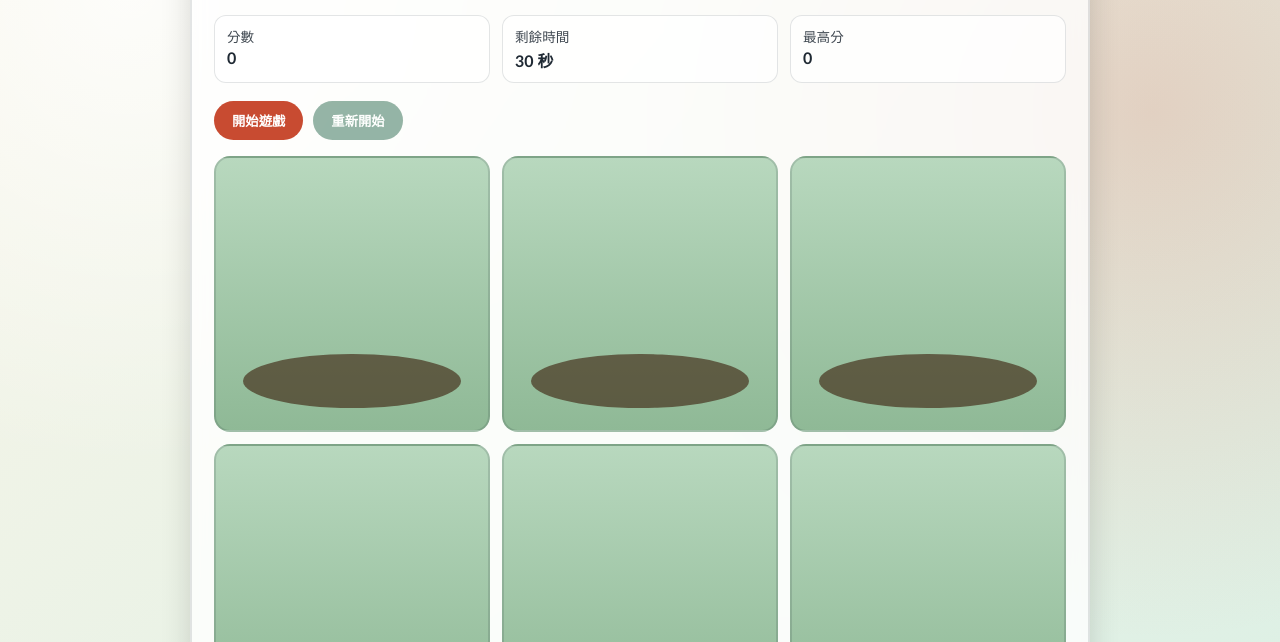
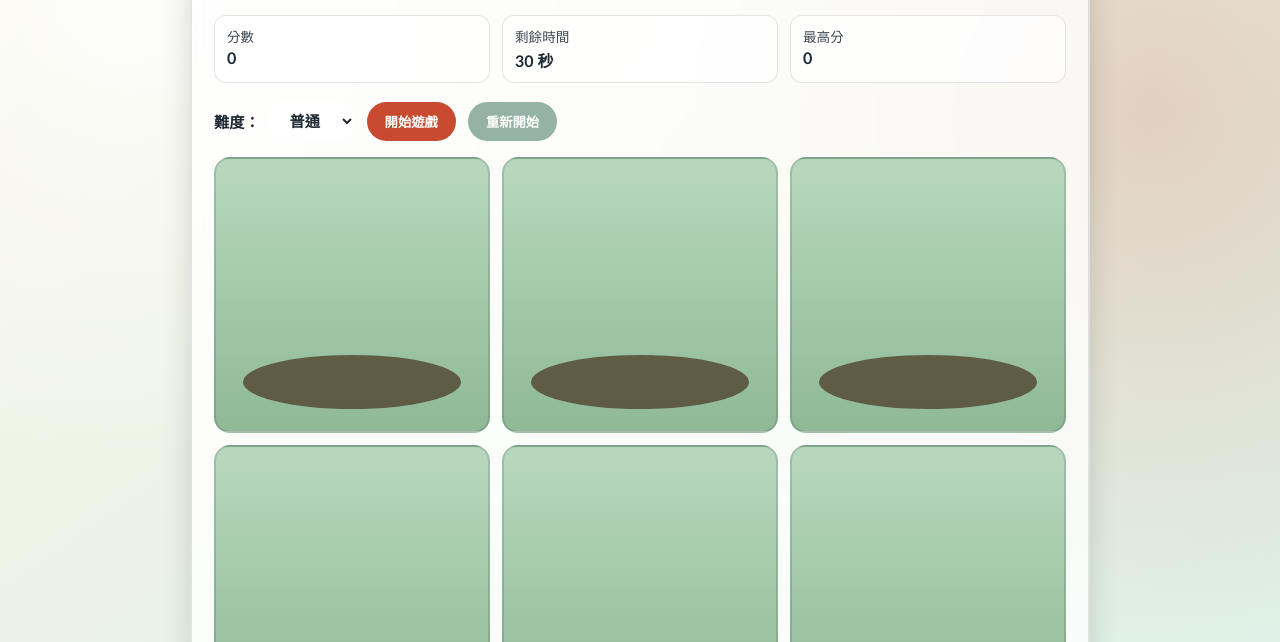
Before and after one commit to yusheng-lin/little-game-demo, a plain HTML site: page index.html in a window 1280 px wide. Shown: the part 133-775 px from the top of the page. Drawn offline with Linux system fonts and the light colour scheme.

Commit message:
apply 'add difficulty levels'

```diff
--- a/index.html
+++ b/index.html
@@ -29,6 +29,14 @@
     </section>
 
     <section class="controls" aria-label="遊戲控制">
+      <div class="control-group">
+        <label for="difficulty-select">難度：</label>
+        <select id="difficulty-select" class="btn btn-select">
+          <option value="easy">簡單</option>
+          <option value="medium" selected>普通</option>
+          <option value="hard">困難</option>
+        </select>
+      </div>
       <button id="start-btn" class="btn btn-primary" type="button">開始遊戲</button>
       <button id="restart-btn" class="btn btn-secondary" type="button" disabled>重新開始</button>
     </section>
--- a/script.js
+++ b/script.js
@@ -1,7 +1,11 @@
 const GAME_SECONDS = 30;
 const GRID_SIZE = 9;
-const MIN_SHOW_MS = 450;
-const MAX_SHOW_MS = 950;
+
+const DIFFICULTY_SETTINGS = {
+  easy: { min: 800, max: 1500 },
+  medium: { min: 450, max: 950 },
+  hard: { min: 200, max: 600 },
+};
 
 const scoreEl = document.getElementById("score");
 const bestScoreEl = document.getElementById("best-score");
@@ -10,6 +14,7 @@ const messageEl = document.getElementById("message");
 const gridEl = document.getElementById("grid");
 const startBtn = document.getElementById("start-btn");
 const restartBtn = document.getElementById("restart-btn");
+const difficultySelect = document.getElementById("difficulty-select");
 
 let score = 0;
 let bestScore = Number(localStorage.getItem("best-score") || "0");
@@ -18,8 +23,13 @@ let activeIndex = -1;
 let gameRunning = false;
 let roundTimeout = null;
 let timerInterval = null;
+let currentDifficulty = "medium";
 
 bestScoreEl.textContent = String(bestScore);
+
+difficultySelect.addEventListener("change", (e) => {
+  currentDifficulty = e.target.value;
+});
 
 function createGrid() {
   for (let i = 0; i < GRID_SIZE; i += 1) {
@@ -68,9 +78,10 @@ function showNextMole() {
   activeIndex = randomIndex(activeIndex);
   holes[activeIndex].classList.add("up");
 
+  const { min, max } = DIFFICULTY_SETTINGS[currentDifficulty];
   roundTimeout = window.setTimeout(() => {
     showNextMole();
-  }, randomMs(MIN_SHOW_MS, MAX_SHOW_MS));
+  }, randomMs(min, max));
 }
 
 function updateHud() {
@@ -119,6 +130,7 @@ function stopGame() {
 
   startBtn.disabled = false;
   restartBtn.disabled = false;
+  difficultySelect.disabled = false;
   updateHud();
 }
 
@@ -130,6 +142,7 @@ function startGame() {
 
   startBtn.disabled = true;
   restartBtn.disabled = false;
+  difficultySelect.disabled = true;
 
   updateHud();
   showNextMole();
--- a/styles.css
+++ b/styles.css
@@ -72,9 +72,30 @@ body {
 
 .controls {
   display: flex;
+  align-items: center;
   flex-wrap: wrap;
-  gap: 10px;
+  gap: 12px;
   margin-bottom: 16px;
+}
+
+.control-group {
+  display: flex;
+  align-items: center;
+  gap: 8px;
+}
+
+.control-group label {
+  font-weight: 700;
+  font-size: 0.95rem;
+}
+
+.btn-select {
+  background: #fff;
+  border: 2px solid rgba(31, 41, 51, 0.15);
+  padding: 8px 14px;
+  font-family: inherit;
+  font-size: 0.95rem;
+  color: var(--ink);
 }
 
 .btn {
```
Also changed, not shown: 1 other file.
